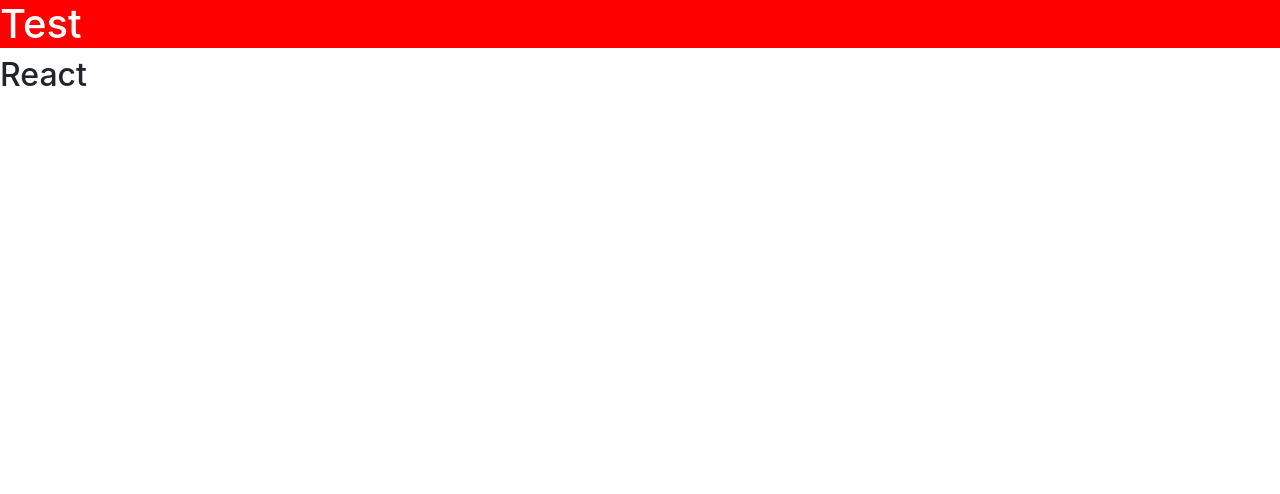
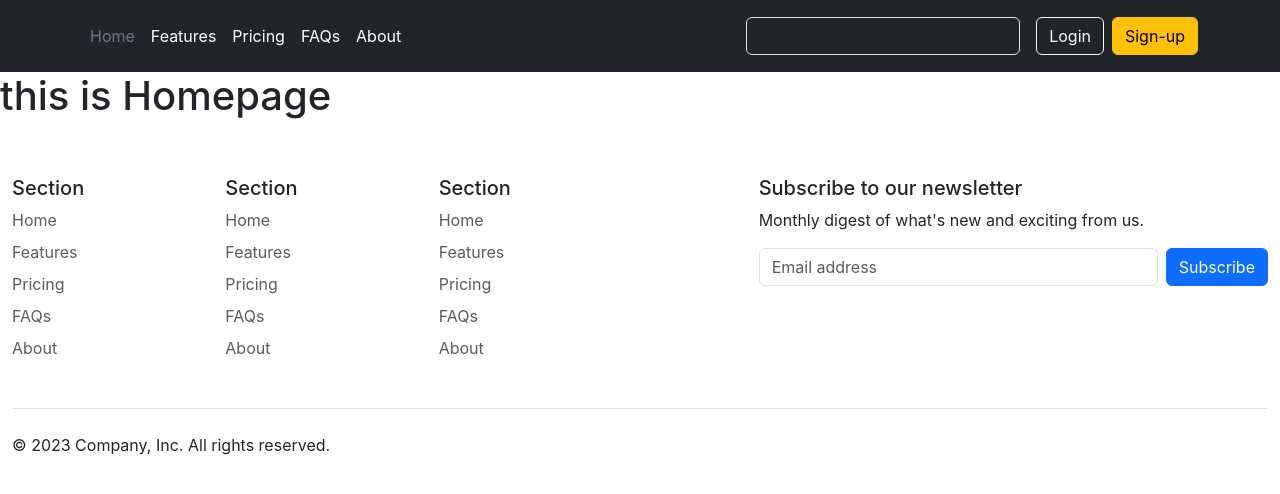
Before and after one commit to mamaheshd/training, a React (Create React App) app in the folder react/demo-app/: page / in a window 1280 px wide. Shown: the top 494 px of the page. Built offline with nearby package versions, Linux system fonts and the light colour scheme.

Commit message:
manage route in MyRoute file

```diff
--- a/react/demo-app/src/MyRoute.js
+++ b/react/demo-app/src/MyRoute.js
@@ -1,15 +1,20 @@
 import React from 'react'
 import { BrowserRouter as Router, Routes, Route } from 'react-router-dom'
-import First from './First'
-import { Second } from './Second'
-import Display from './Display'
+// import First from './First'
+// import { Second } from './Second'
+// import Display from './Display'
+import Layouts from './components/Layouts'
+import Homepage from './pages/Homepage'
 const MyRoute = () => {
     return (
         <Router>
             <Routes>
-                <Route path='/' element={<First/>}/>
+                {/* <Route path='/' element={<First/>}/>
                 <Route path='/test' element={<Second/>}/>
-                <Route path='/try' element={<Display/>}/>
+                <Route path='/try' element={<Display/>}/> */}
+                <Route path='/' element={<Layouts/>}>
+                <Route index element={<Homepage/>}/>
+                </Route>
             </Routes>
         </Router>
 
--- a/react/demo-app/src/components/Layouts.jsx
+++ b/react/demo-app/src/components/Layouts.jsx
@@ -13,4 +13,4 @@ const Layouts = () => {
     )
 }
 
-export default Layout
+export default Layouts
```
